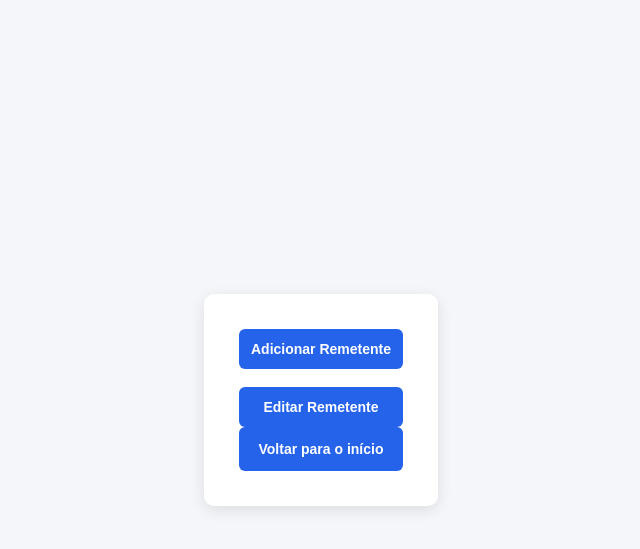
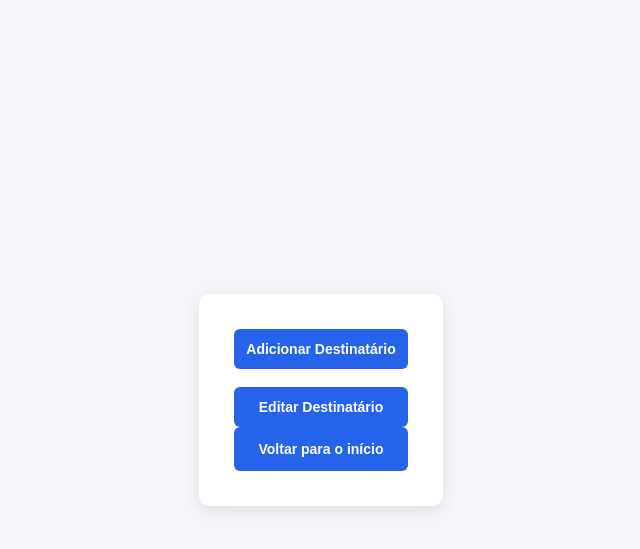
Before and after one commit to Bernardo-Policarpo/Kanban-Email, a Flask app: page /editar-emais in a window 1280 px wide. Shown: the top 549 px of the page, without its empty margins (319-959 px from the left). Run offline with Flask 3, Linux system fonts and the light colour scheme; the visitor is signed in with stand-in values (Sample User, id 1).

Commit message:
refactor(edit_email): adjusts sender to receiver fields

```diff
--- a/templates/edit_email.html
+++ b/templates/edit_email.html
@@ -10,13 +10,13 @@
     <div id="senderMenu">
 
         <button onclick="open_modal('add_remetente')">
-            Adicionar Remetente
+            Adicionar Destinatário
         </button> <br>
 
         <dialog id="add_remetente_modal">
             <form action="/add_sender" name="add_sender" method="post">
 
-                <label for="add_sender_name">Adicionar Remetente</label><br>
+                <label for="add_sender_name">Adicionar Destinatário</label><br>
                 <input type="text" placeholder="Ex: Gustavo" name="add_sender_name" id="add_sender_name"><br><br>
 
                 <label for="add_email_sender">Email</label><br>
@@ -34,14 +34,14 @@
         <br>
 
         <button onclick="open_modal('search_remetente')">
-            Editar Remetente
+            Editar Destinatário
         </button>
 
         <dialog id="search_remetente_modal">
 
             <form action="{{ url_for('search_sender') }}" name="search_sender" method="get">
 
-                <label for="search_sender">Pesquisar Remetente</label><br>
+                <label for="search_sender">Pesquisar Destinatário</label><br>
                 <input type="text" placeholder="Ex: Gustavo" name="search_sender" id="search_sender"><br><br>
 
                 <input type="submit" value="Pesquisar"><br><br>
```
